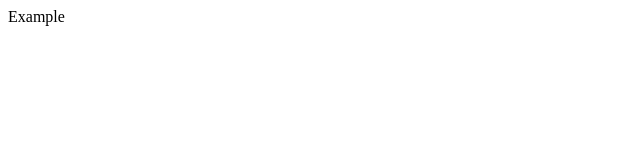
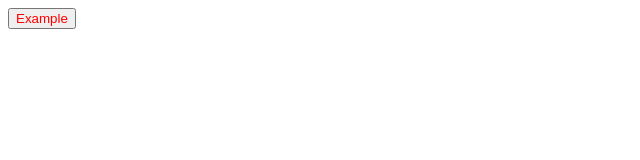
Before and after one commit to sergykt/vite-template, a React (Vite) app: page / in a window 1280 px wide. Shown: the top 160 px of the page, without its empty margins (0-640 px from the left). Built offline with nearby package versions, Linux system fonts and the light colour scheme.

Commit message:
chore: add styled components

```diff
--- a/package.json
+++ b/package.json
@@ -27,6 +27,7 @@
     "react-dom": "^18.3.1",
     "react-icons": "^5.2.1",
     "react-router-dom": "^6.23.1",
+    "styled-components": "^6.1.11",
     "yup": "^1.4.0"
   },
   "devDependencies": {
--- a/src/components/Example.tsx
+++ b/src/components/Example.tsx
@@ -1,6 +1,15 @@
 import { type FC } from 'react';
+import styled from 'styled-components';
 import styles from './Example.module.scss';
 
-const Example: FC = () => <div className={styles.box}>Example</div>;
+const Button = styled.button`
+  color: red;
+`;
+
+const Example: FC = () => (
+  <div className={styles.box}>
+    <Button className='button'>Example</Button>
+  </div>
+);
 
 export default Example;
```
Also changed, not shown: .stylelintrc.json.
